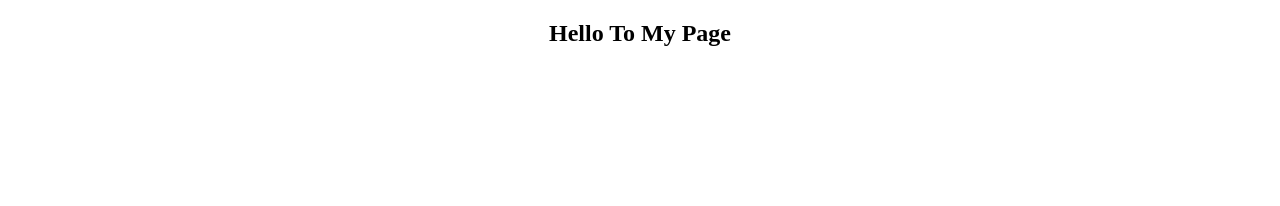
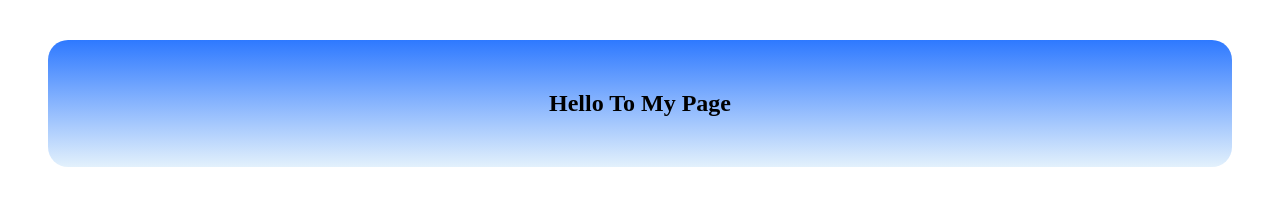
Before and after one commit to ashish-ad/Web-dev-learning, a plain HTML site: page CSS_day_2.HTML in a window 1280 px wide. Drawn offline with Linux system fonts and the light colour scheme.

Commit message:
commit on main

```diff
--- a/CSS_day_2.HTML
+++ b/CSS_day_2.HTML
@@ -6,14 +6,18 @@
     <meta name="viewport" content="width=device-width, initial-scale=1.0">
     <title>CSS DAY Two</title>
     <style>
-        body{
-            /* background-color: burlywood; */
-            background-color: linear-gradient(#2E79FF,#E3F1FC);
+
+        #maindiv{
+            background-image: linear-gradient(#2E79FF,#E3F1FC);
+            padding: 30px;
+            margin: 40px;
+            border-radius: 20px;
+            box-shadow: darkcyan
         }
     </style>
 </head>
 <body>
-    <div align = "center">
+    <div align = "center" id="maindiv">
         <div>
             <h2>Hello To My Page</h2>
         </div>
```
